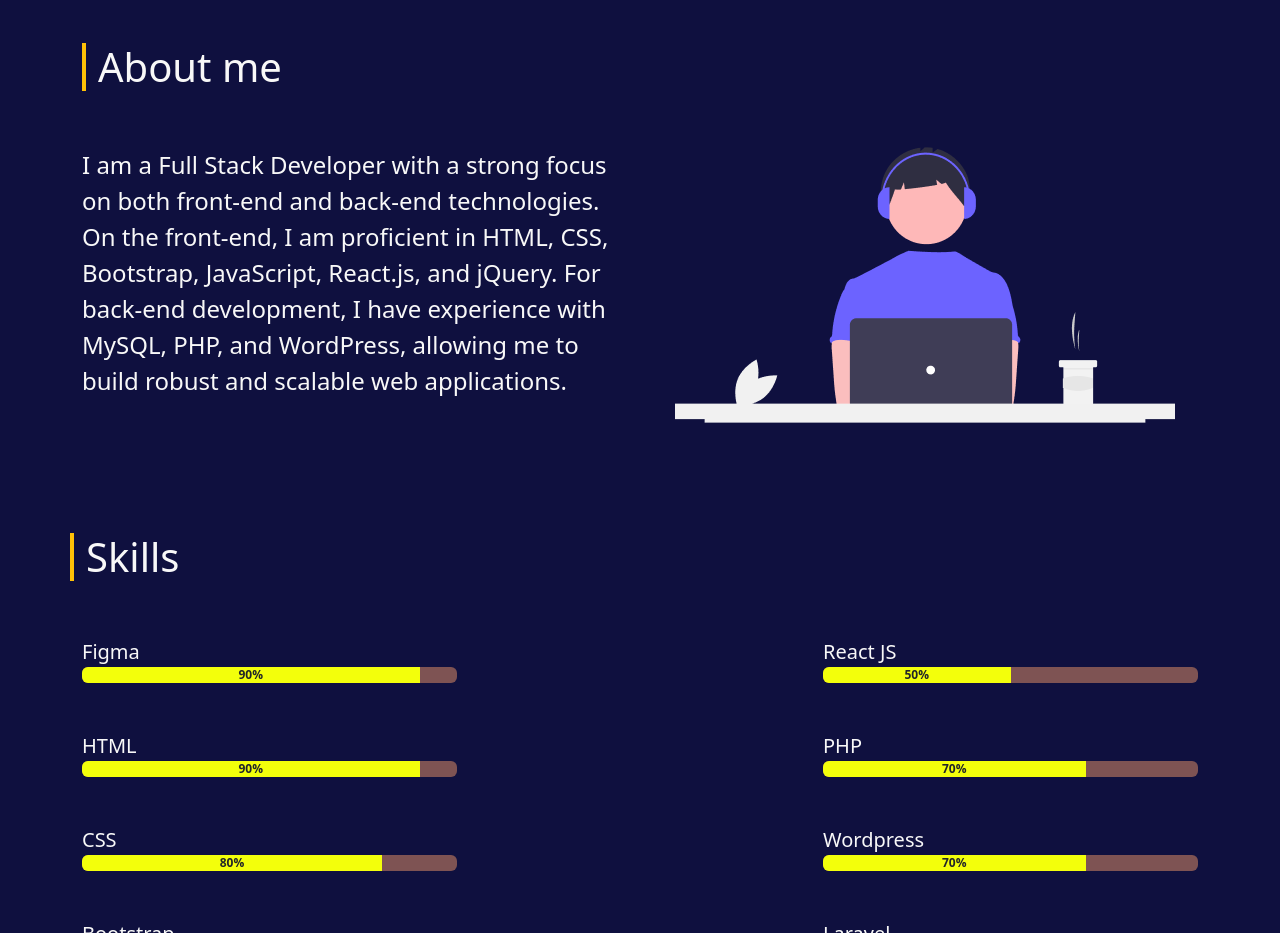
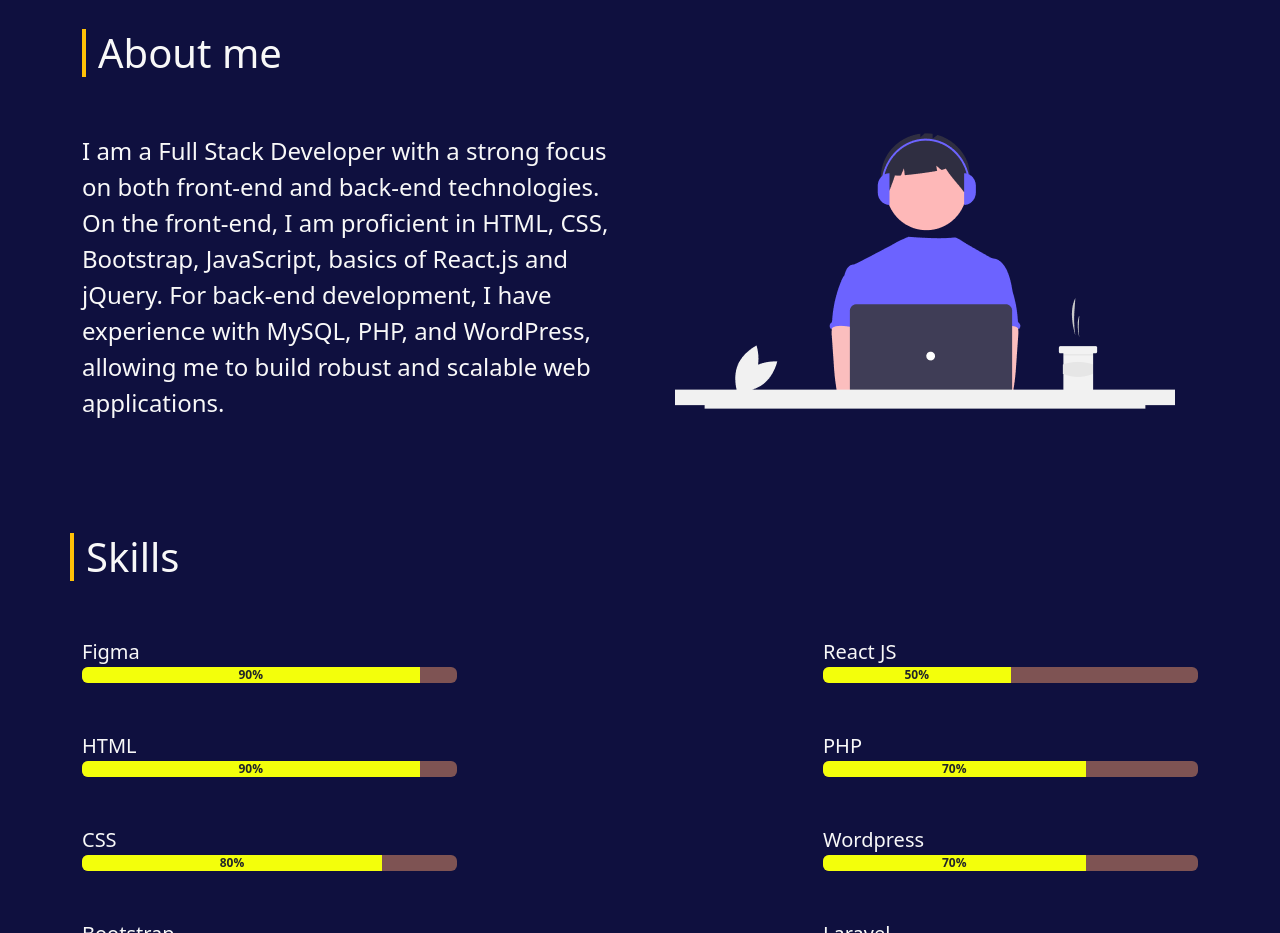
Before and after one commit to uba1th/portfolio, a website: page index.html in a window 1280 px wide. Shown: the part 800-1733 px from the top of the page. Drawn offline with nearby package versions, Linux system fonts and the light colour scheme.

Commit message:
finalized

```diff
--- a/index.html
+++ b/index.html
@@ -104,7 +104,7 @@
                                 focus
                                 on both front-end and back-end technologies. On the front-end, I am proficient in HTML,
                                 CSS,
-                                Bootstrap, JavaScript, React.js, and jQuery. For back-end development, I have experience
+                                Bootstrap, JavaScript, basics of React.js and jQuery. For back-end development, I have experience
                                 with MySQL, PHP, and WordPress, allowing me to build robust and scalable web
                                 applications.
                             </p>
```
